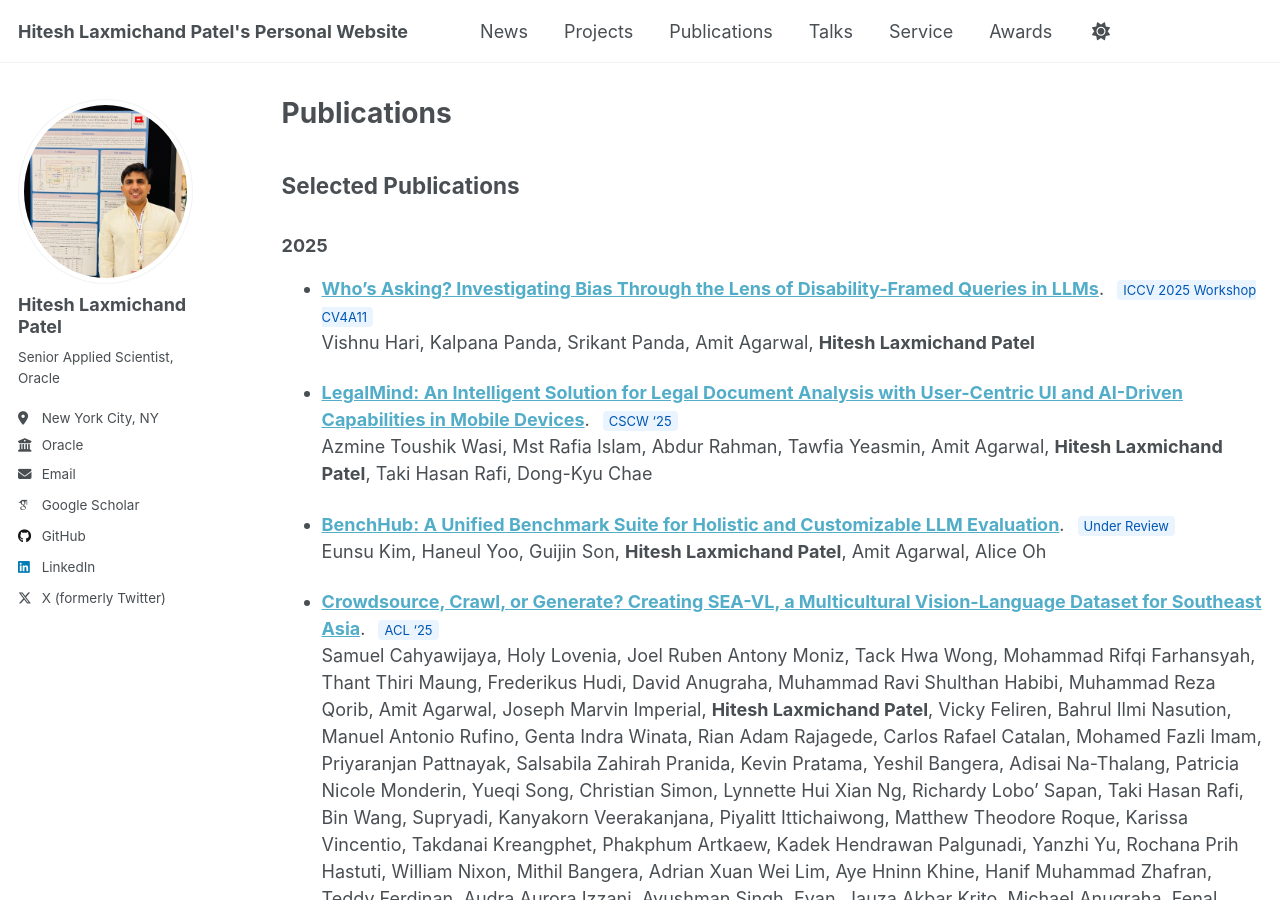
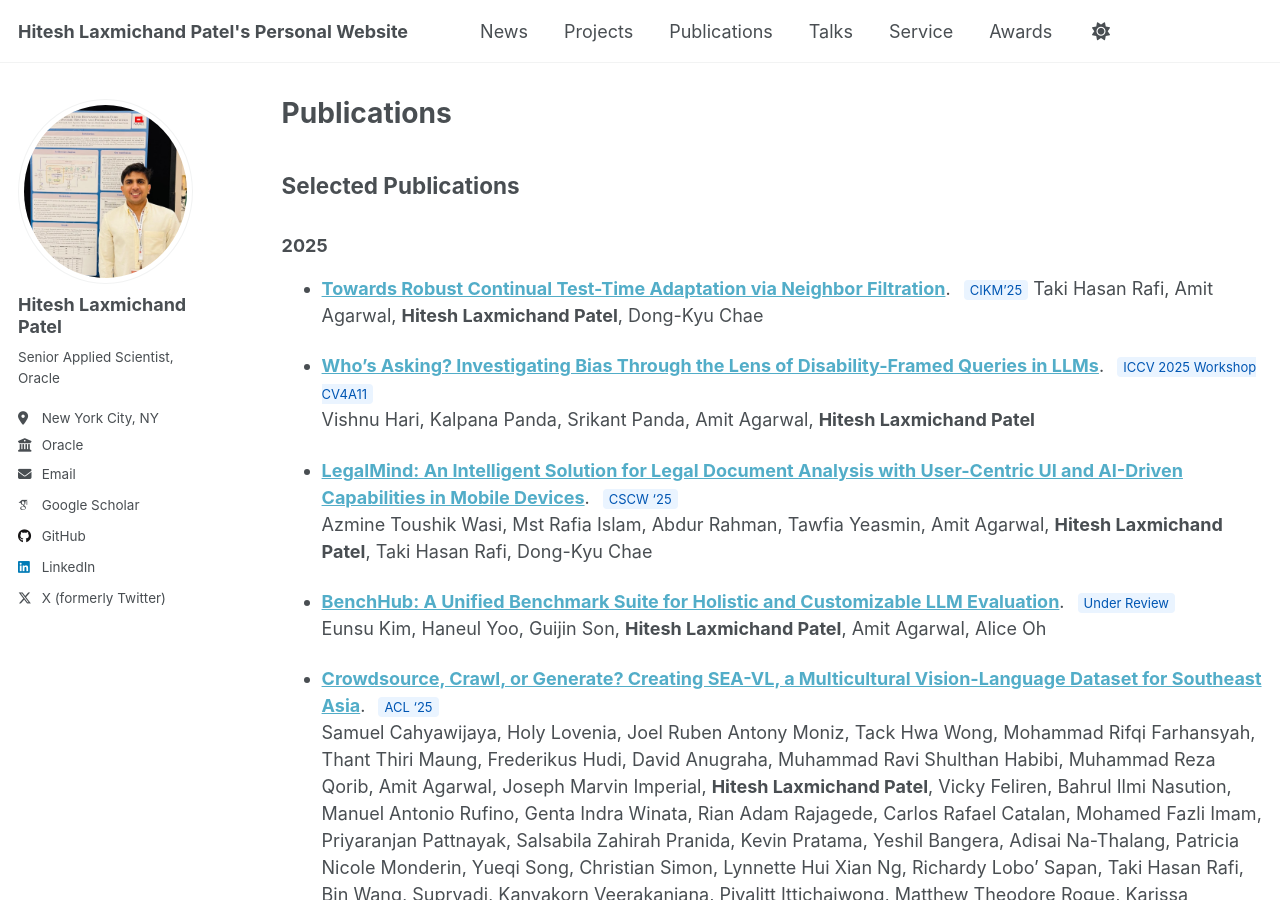
Before and after one commit to HITESHLPATEL/hiteshlpatel.github.io, a Jekyll site: the page built from _pages/publications.md, in a window 1280 px wide and 900 px high. Built offline with Jekyll 4.4.1, drawn with Linux system fonts in a browser that asks for light colours; some web fonts are replaced.

Commit message:
Update publications.md

```diff
--- a/_pages/publications.md
+++ b/_pages/publications.md
@@ -11,6 +11,10 @@ redirect_from:
 ## Selected Publications
 
 ### 2025
+
+- **[Towards Robust Continual Test-Time Adaptation via Neighbor Filtration]()**.
+<span style="font-size:13px; background:#eaf4ff; color:#0056b3; padding:2px 6px; margin-left:8px; border-radius:4px;">CIKM'25</span>
+Taki Hasan Rafi, Amit Agarwal, **Hitesh Laxmichand Patel**, Dong-Kyu Chae
 
 - **[Who's Asking? Investigating Bias Through the Lens of Disability-Framed Queries in LLMs]()**.
 <span style="font-size:13px; background:#eaf4ff; color:#0056b3; padding:2px 6px; margin-left:8px; border-radius:4px;">ICCV 2025 Workshop CV4A11</span>
```
